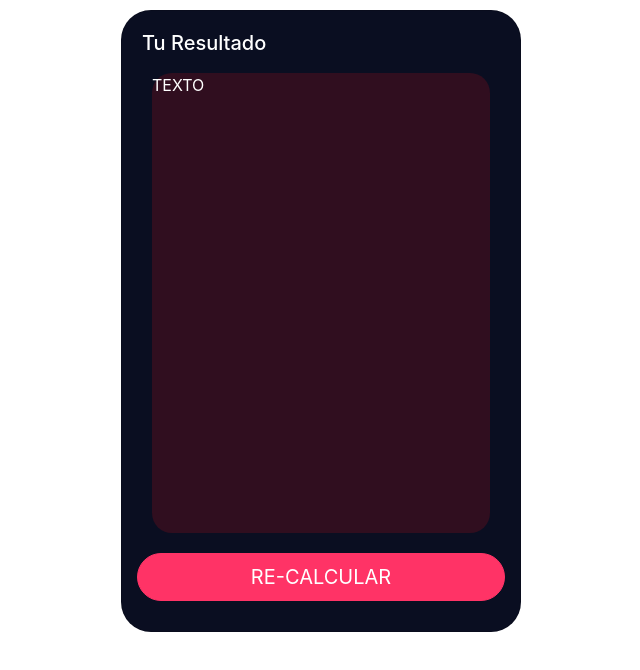
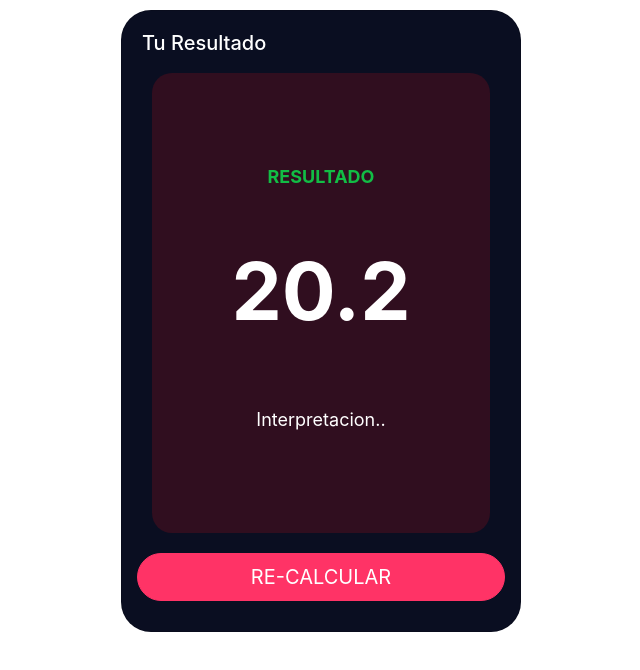
Before and after one commit to truizdiaz/BMICalculator, an Angular app: page /resultado in a window 1280 px wide. Shown: the top 670 px of the page, without its empty margins (319-959 px from the left). Built offline with nearby package versions, Linux system fonts and the light colour scheme.

Commit message:
Maquetacion parte 2

```diff
--- a/src/app/resultado/resultado.component.css
+++ b/src/app/resultado/resultado.component.css
@@ -26,3 +26,31 @@ h5, p {
     border-color: #FF3366;
     border-radius: 25px;
 }
+
+.contenedor {
+    display: flex;
+    justify-content: center;
+    align-items: center;
+    height: 100%;
+    flex-direction: column;
+}
+
+.resultado {
+    color: #12bd45;
+    font-size: 18px;
+    text-transform: uppercase;
+    font-weight: 700;
+}
+.estiloNumero {
+    font-size: 80px;
+    font-weight: 700;
+    color: white;
+    padding-top: 25px;
+    padding-bottom: 45px;
+}
+
+.interpretacion {
+    text-align: center;
+    margin: 10px;
+    font-size: 18px;
+}
--- a/src/app/resultado/resultado.component.html
+++ b/src/app/resultado/resultado.component.html
@@ -5,7 +5,11 @@
             <div class="row alturaCaja">
                 <div class="col-12">
                     <div class="fondo-item">
-                        <p>TEXTO</p>
+                        <div class="contenedor">
+                            <p class="resultado">RESULTADO</p>
+                            <div class="estiloNumero">20.2</div>
+                            <p class="interpretacion">Interpretacion..</p>
+                        </div>
                     </div>
                 </div>
             </div>
```
